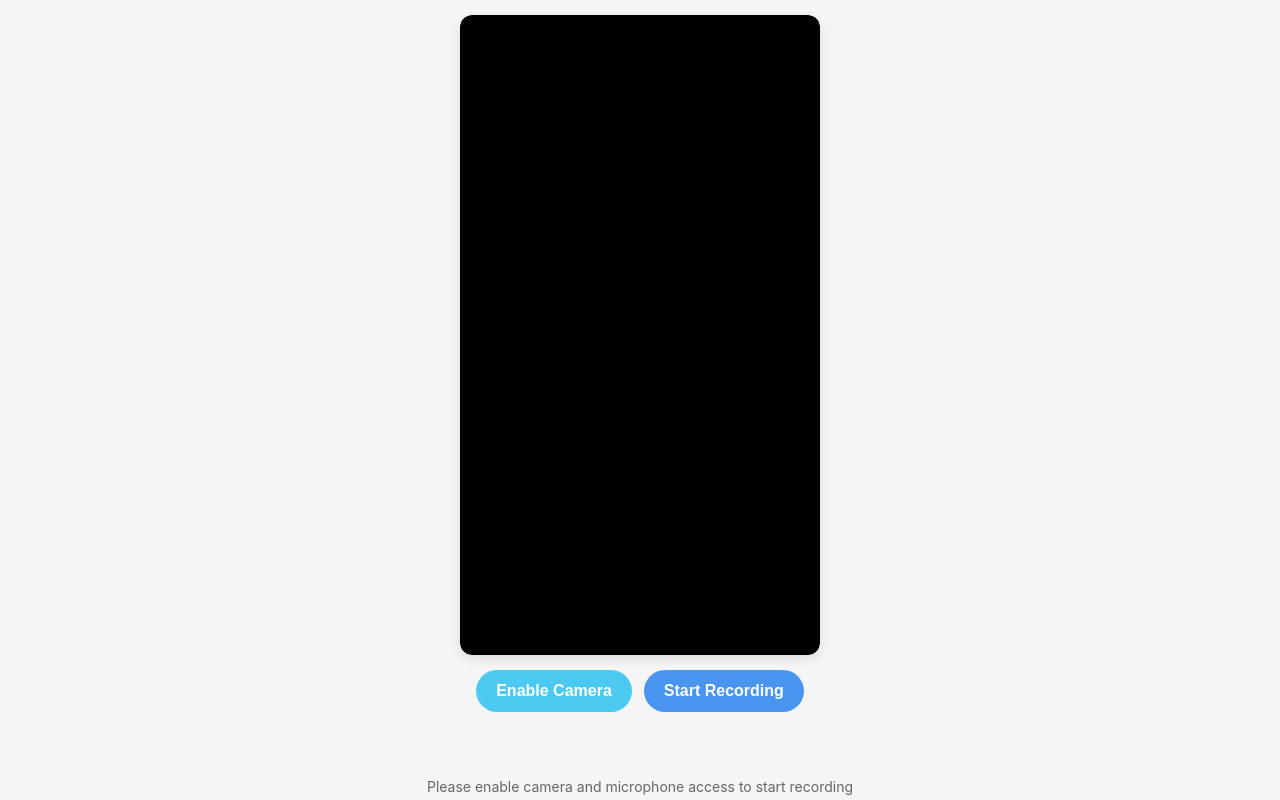
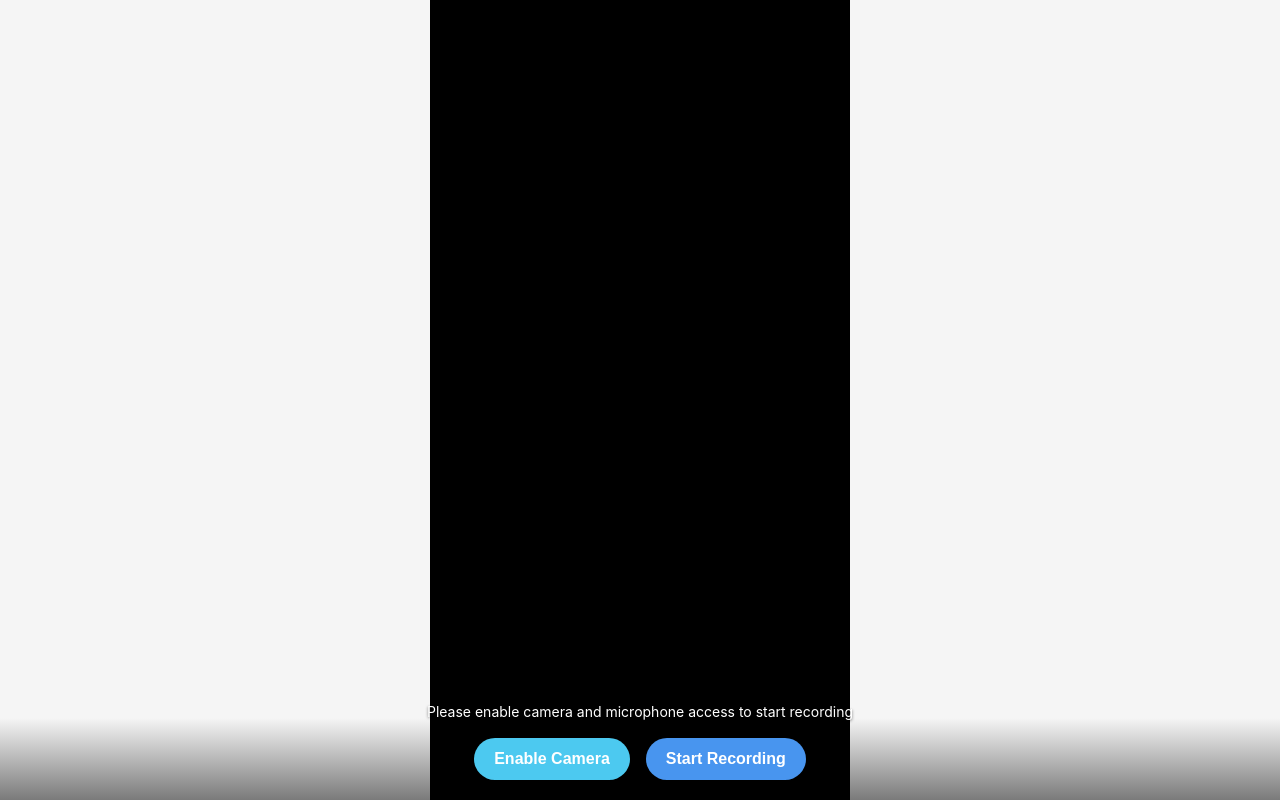
Before and after one commit to andyckt/snipe2.io, a plain HTML site: page index.html in a window 1280 px wide. Drawn offline with Linux system fonts and the light colour scheme.

Commit message:
try fixing

```diff
--- a/app.js
+++ b/app.js
@@ -46,16 +46,28 @@ document.addEventListener('DOMContentLoaded', () => {
 
     async function setupCamera() {
         try {
-            // Request access to camera and microphone with 9:16 aspect ratio (vertical/portrait)
-            stream = await navigator.mediaDevices.getUserMedia({
+            // Request access to camera and microphone with fullscreen vertical mode
+            const constraints = {
                 video: {
                     facingMode: 'user',
-                    width: { ideal: 720 },
-                    height: { ideal: 1280 },
+                    width: { ideal: 1080 },
+                    height: { ideal: 1920 },
                     aspectRatio: { ideal: 9/16 }
                 },
                 audio: true
-            });
+            };
+
+            // Try to get the exact constraints for better fullscreen experience
+            try {
+                stream = await navigator.mediaDevices.getUserMedia(constraints);
+            } catch (error) {
+                console.log('Could not get exact constraints, trying with defaults');
+                // Fallback to more flexible constraints
+                stream = await navigator.mediaDevices.getUserMedia({
+                    video: true,
+                    audio: true
+                });
+            }
 
             // Connect the stream to the video element
             cameraPreview.srcObject = stream;
--- a/styles.css
+++ b/styles.css
@@ -15,43 +15,50 @@ body {
 
 .container {
     width: 100%;
-    max-width: 600px;
     margin: 0 auto;
-    padding: 20px;
+    padding: 0;
     display: flex;
     flex-direction: column;
     align-items: center;
-    justify-content: center;
-    min-height: 100vh;
+    justify-content: space-between;
+    height: 100vh;
     box-sizing: border-box;
+    overflow: hidden;
 }
 
 .camera-container {
     position: relative;
     width: 100%;
-    margin-bottom: 20px;
-    border-radius: 12px;
+    height: 100%;
     overflow: hidden;
-    box-shadow: 0 4px 12px rgba(0, 0, 0, 0.1);
+    flex: 1;
+    display: flex;
+    justify-content: center;
+    align-items: center;
+    background-color: #000;
 }
 
 #camera-preview {
-    width: 100%;
+    height: 100%;
+    min-height: 100%;
+    width: auto;
     display: block;
     transform: scaleX(-1); /* Mirror the video */
     background-color: #000;
-    border-radius: 12px;
-    aspect-ratio: 9/16; /* Vertical/portrait aspect ratio */
-    object-fit: contain;
+    object-fit: cover;
 }
 
 .controls {
     display: flex;
-    flex-wrap: wrap;
     justify-content: center;
-    gap: 12px;
+    gap: 16px;
     width: 100%;
-    margin-bottom: 20px;
+    padding: 20px 0;
+    position: absolute;
+    bottom: 0;
+    left: 0;
+    z-index: 10;
+    background: linear-gradient(to top, rgba(0,0,0,0.5), transparent);
 }
 
 .btn {
@@ -97,9 +104,14 @@ body {
 
 .message {
     text-align: center;
-    margin-top: 10px;
-    color: #666;
+    color: white;
     font-size: 14px;
+    position: absolute;
+    bottom: 80px;
+    left: 0;
+    width: 100%;
+    z-index: 10;
+    text-shadow: 0 1px 3px rgba(0,0,0,0.6);
 }
 
 .countdown {
@@ -116,19 +128,10 @@ body {
 }
 
 @media (min-width: 481px) and (max-width: 767px) {
-    .container {
-        padding: 15px;
-    }
-
-    .camera-container {
-        max-height: 70vh;
-    }
-
     #camera-preview {
-        max-height: 70vh;
+        height: 100%;
         width: auto;
-        margin: 0 auto;
-        object-fit: contain;
+        max-width: none;
     }
 }
 
@@ -139,41 +142,20 @@ body {
     }
 
     .container {
-        height: 100vh;
-        padding: 15px;
-        justify-content: flex-start;
-    }
-
-    .camera-container {
-        height: calc(100vh - 150px);
-        max-height: 80vh;
-        width: auto;
-        margin-bottom: 15px;
-        display: flex;
-        justify-content: center;
+        max-width: 420px; /* Typical mobile phone width */
+        margin: 0 auto;
     }
 
     #camera-preview {
         height: 100%;
         width: auto;
-        max-width: 100%;
-        object-fit: contain;
-    }
-
-    .controls {
-        margin-bottom: 10px;
-        position: relative;
-    }
-
-    .message {
-        position: absolute;
-        bottom: 5px;
+        min-width: 100%;
     }
 }
 
 @media (max-width: 480px) {
     .btn {
-        padding: 10px 16px;
+        padding: 12px 16px;
         font-size: 14px;
         min-width: 100px;
     }
@@ -181,4 +163,10 @@ body {
     .countdown {
         font-size: 80px;
     }
+
+    #camera-preview {
+        width: auto;
+        min-height: 100%;
+        max-width: none;
+    }
 }
```
